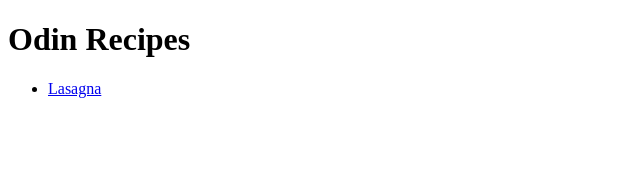
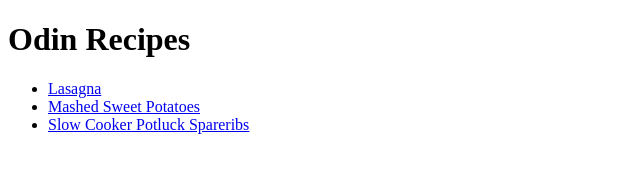
Before and after one commit to Motheo04/odin_recipes, a plain HTML site: page index.html in a window 1280 px wide. Shown: the whole page, without its empty margins (0-640 px from the left). Drawn offline with Linux system fonts and the light colour scheme.

Commit message:
Added links to the two new recipes in the index page.

```diff
--- a/index.html
+++ b/index.html
@@ -10,6 +10,8 @@
     <h1>Odin Recipes</h1>
     <ul>
       <li><a href="recipes/lasagna.html">Lasagna</a></li>
+      <li><a href="recipes/mashed.html">Mashed Sweet Potatoes</a></li>
+      <li><a href="recipes/ribs.html">Slow Cooker Potluck Spareribs</a></li>
     </ul>
   </body>
 </html>
```
Also changed, not shown: recipes/mashed.html (+1 -1 lines), images/mashed.jpeg (added), images/ribs.jpeg (added).
